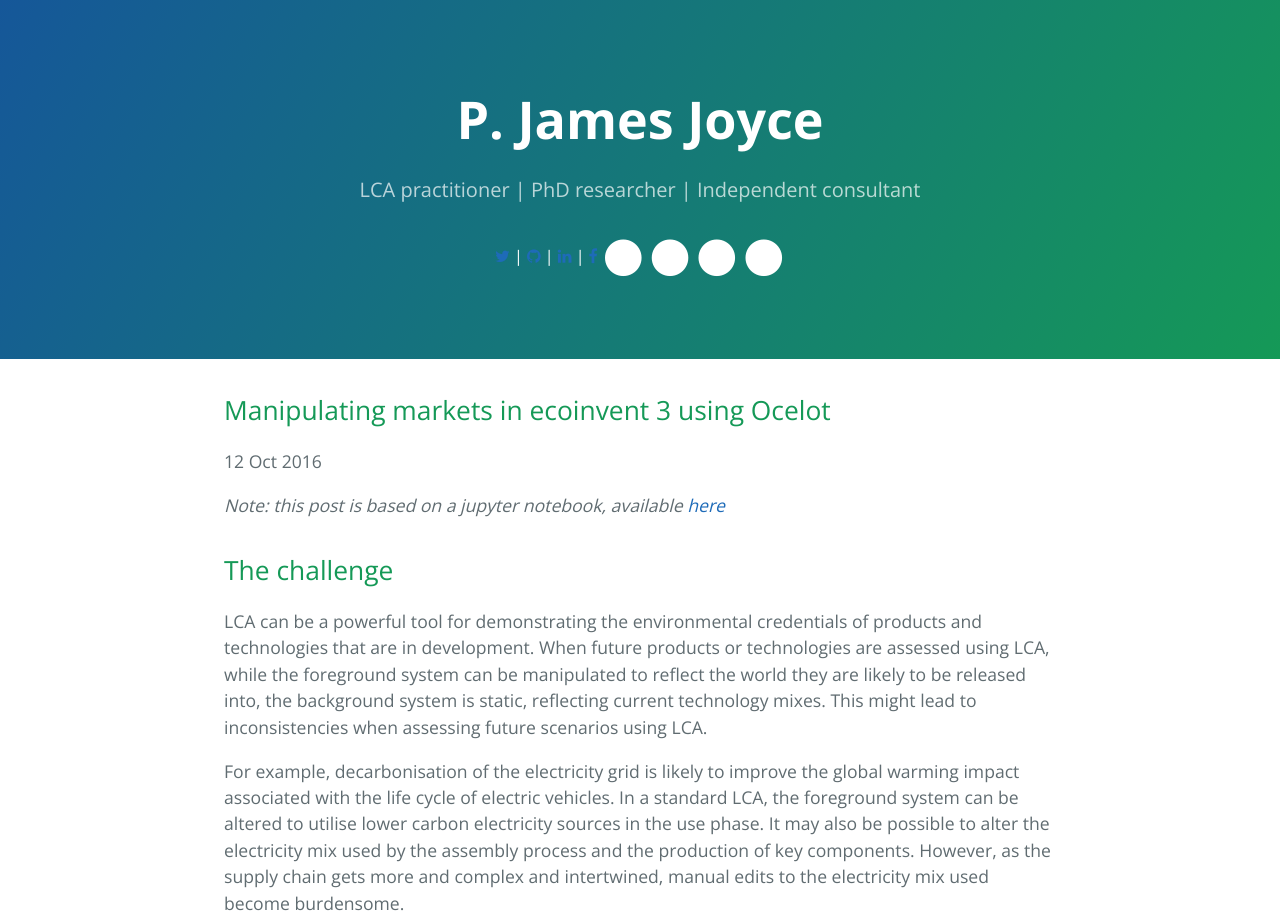
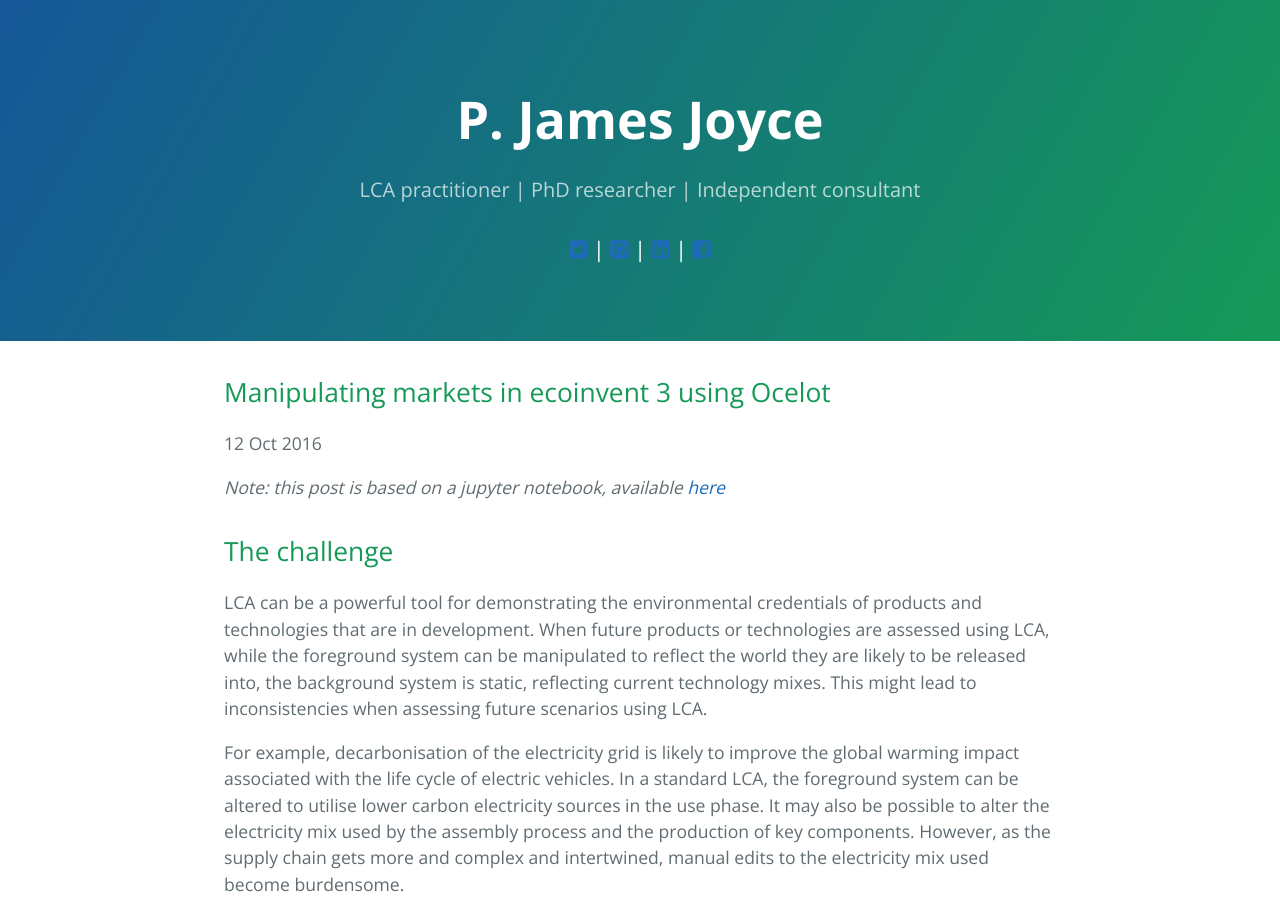
Before and after one commit to pjamesjoyce/pjamesjoyce.github.io, a Jekyll site: the page built from _posts/2016-10-12-ecoinvent3.md, in a window 1280 px wide. Shown: the top 919 px of the page. Built offline with Jekyll 4.4.1, drawn with Linux system fonts in a browser that asks for light colours; nearby versions of some CDN libraries.

Commit message:
social media square

```diff
--- a/_includes/page-header.html
+++ b/_includes/page-header.html
@@ -2,22 +2,23 @@
   <h1 class="project-name"><a class="white" href="{{site.url}}">{{ site.title }}</a></h1>
   <h2 class="project-tagline">{{ site.tagline }}</h2>
 
-  <span class="white"><a href="https://twitter.com/{{ site.twitter_username }}">
-      <i class="fa fa-twitter"></i>
+  <span class="fa-lg white">
+  	<a href="https://twitter.com/{{ site.twitter_username }}">
+      <i class="fa fa-twitter-square"></i>
     </a> | <a href="https://github.com/{{ site.github_username }}">
-      <i class="fa fa-github"></i>
+      <i class="fa fa-github-square"></i>
     </a> | <a href="https://linkedin.com/in/{{ site.linkedin_username }}">
-      <i class="fa fa-linkedin"></i>
+      <i class="fa fa-linkedin-square"></i>
     </a> | <a href="https://www.facebook.com/{{ site.facebook_username }}">
-      <i class="fa fa-facebook"></i>
+      <i class="fa fa-facebook-square"></i>
     </a>
-
-    <span class="fa-stack fa-lg">
-	  <i class="fa fa-circle fa-stack-2x"></i>
-	  <i class="fa fa-twitter fa-stack-1x fa-inverse"></i>
+  </span>
+    <!--<span class="fa-stack fa-lg">
+	  <i class="fa fa-circle fa-stack-2x white"></i>
+	  <i class="fa fa-twitter fa-stack-1x black"></i>
 	</span>
 	<span class="fa-stack fa-lg">
-	  <i class="fa fa-circle fa-stack-2x"></i>
+	  <i class="fa fa-circle fa-stack-2x white"></i>
 	  <i class="fa fa-github fa-stack-1x fa-inverse"></i>
 	</span>
 	<span class="fa-stack fa-lg">
@@ -27,8 +28,8 @@
 	<span class="fa-stack fa-lg">
 	  <i class="fa fa-circle fa-stack-2x"></i>
 	  <i class="fa fa-facebook fa-stack-1x fa-inverse"></i>
-	</span>
+	</span> -->
 
-    </span>
+
 
 </section>
```
